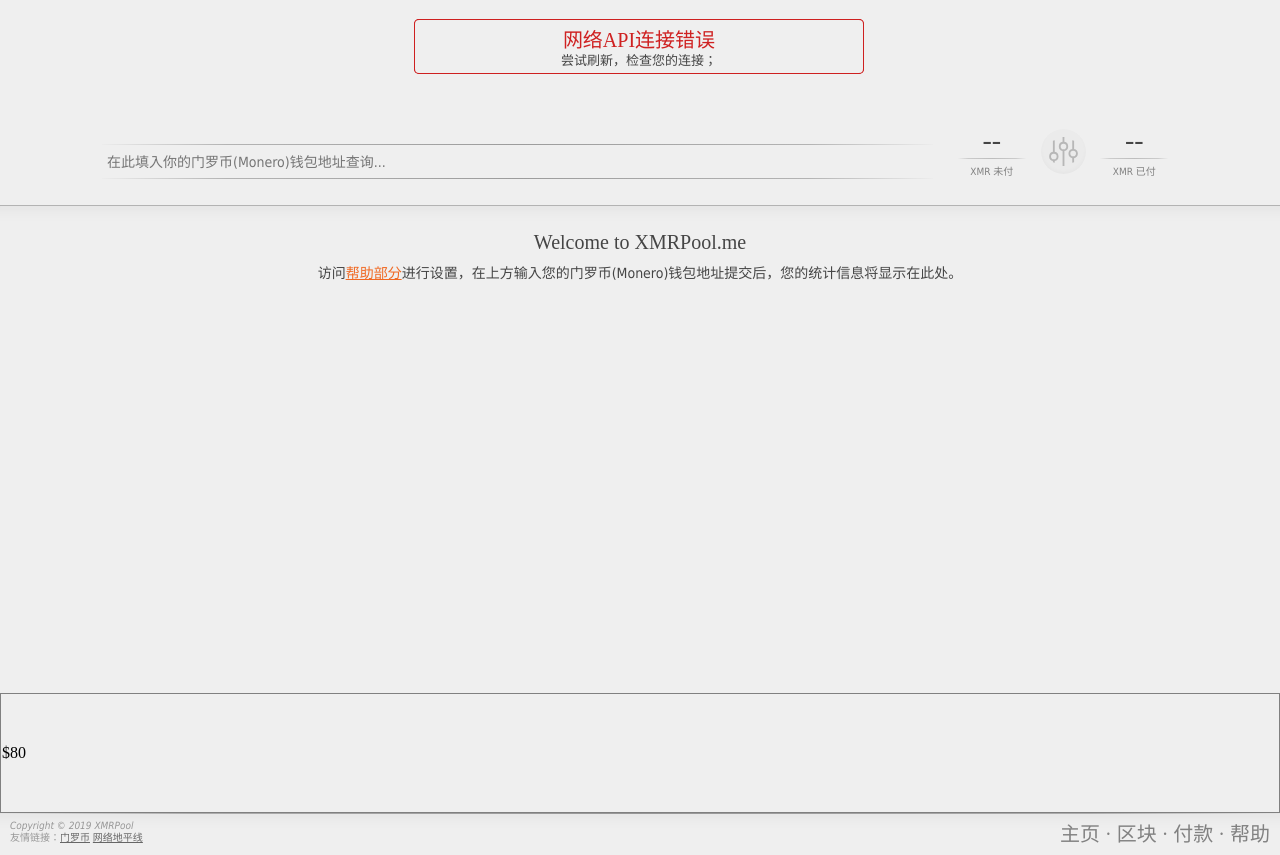
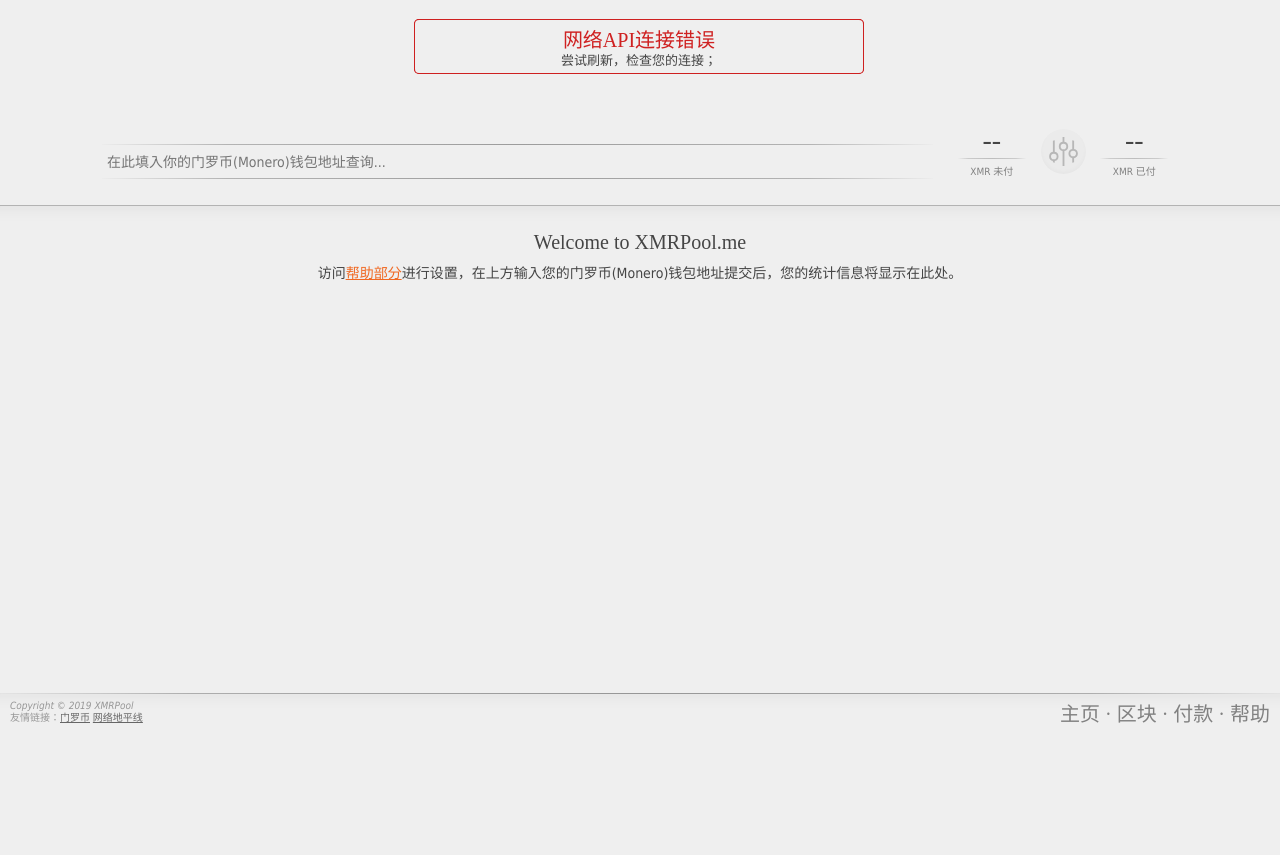
Before and after one commit to xiaohuimc/xmrpool, a plain HTML site: page index.html in a window 1280 px wide. Shown: the part 62-917 px from the top of the page. After the commit the page ends 800 px from the top, so only its background shows below. Drawn offline with Linux system fonts and the light colour scheme; no server answers; a web font is replaced by a local one.

Commit message:
更新文件 index.html

```diff
--- a/index.html
+++ b/index.html
@@ -52,11 +52,6 @@
 
 
 </div>
-<table border="1" align="center" width=85% height="120px">
-<tr><td>
-$80
-</td></tr>
-</table>
 <footer class="C0bkgrdl">
 	<div class="hbar"></div>
 	<div id="FootL" class="txttny C2 o8"><i>Copyright © 2019 XMRPool</i><br>友情链接：<a href="https://blog.xmrpool.me" target="_blank" class="C3l hov">门罗币</a>
```
